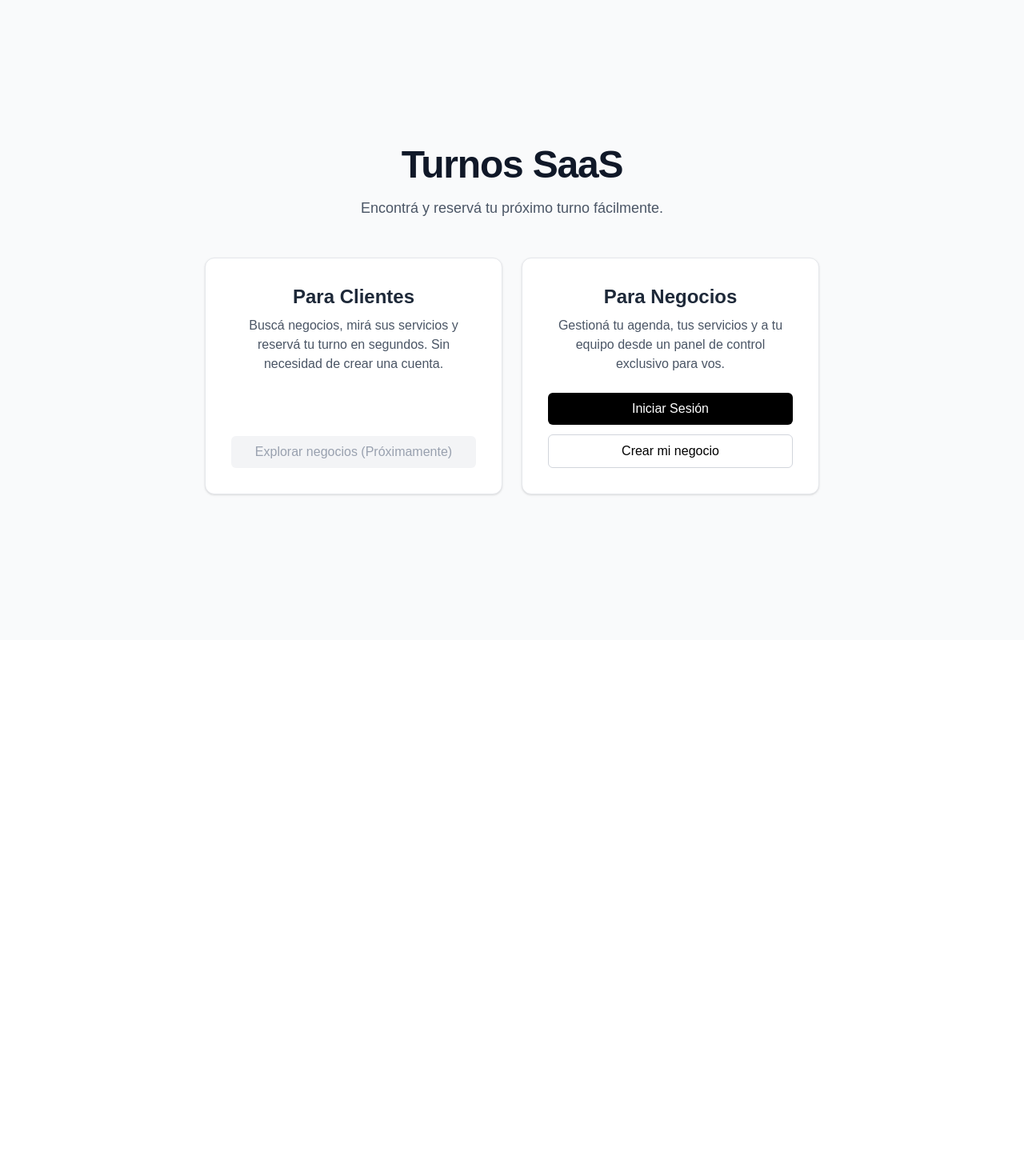
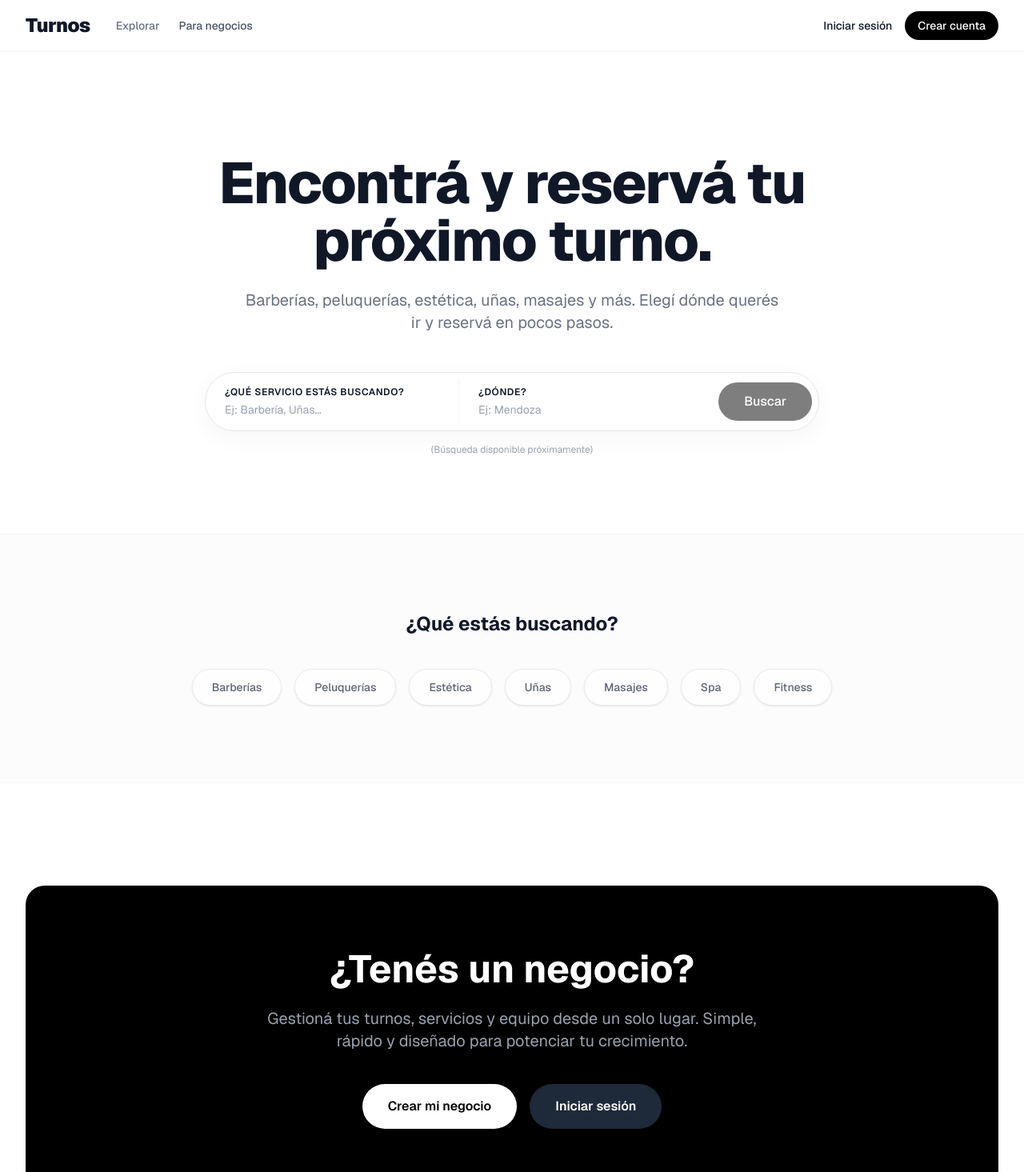
Before and after one commit to JoaquinCappa/turno-saas, a Next.js app: page / in a window 1280 px wide. Shown: the top 1465 px of the page at 80% size. Before the commit the page ends 800 px from the top, so only its background shows below. Built offline with nearby package versions, Linux system fonts and the light colour scheme.

Commit message:
Implement public and business access flow

```diff
--- a/src/app/page.tsx
+++ b/src/app/page.tsx
@@ -2,55 +2,141 @@ import Link from 'next/link';
 
 export default function Home() {
   return (
-    <div className="min-h-screen bg-gray-50 flex flex-col items-center justify-center p-8">
-      <main className="max-w-3xl w-full">
-        <div className="text-center mb-12">
-          <h1 className="text-4xl font-extrabold tracking-tight text-gray-900 sm:text-5xl mb-4">
-            Turnos SaaS
+    <div className="min-h-screen bg-white flex flex-col font-sans">
+      {/* HEADER */}
+      <header className="w-full border-b border-gray-100 bg-white/80 backdrop-blur-md sticky top-0 z-50">
+        <div className="max-w-7xl mx-auto px-4 sm:px-6 lg:px-8 h-16 flex items-center justify-between">
+          <div className="flex items-center gap-8">
+            <Link href="/" className="text-2xl font-black tracking-tight text-gray-900">
+              Turnos
+            </Link>
+            <nav className="hidden md:flex items-center gap-6">
+              <span className="text-sm font-medium text-gray-500 cursor-not-allowed">Explorar</span>
+              <a href="#negocios" className="text-sm font-medium text-gray-600 hover:text-gray-900 transition-colors">
+                Para negocios
+              </a>
+            </nav>
+          </div>
+          <div className="flex items-center gap-4">
+            <Link href="/login" className="text-sm font-medium text-gray-900 hover:text-gray-600 transition-colors">
+              Iniciar sesión
+            </Link>
+            <Link href="/register" className="hidden sm:inline-flex text-sm font-medium bg-black text-white px-4 py-2 rounded-full hover:bg-gray-800 transition-colors">
+              Crear cuenta
+            </Link>
+          </div>
+        </div>
+      </header>
+
+      {/* MAIN CONTENT */}
+      <main className="flex-1">
+        {/* HERO */}
+        <section className="max-w-7xl mx-auto px-4 sm:px-6 lg:px-8 pt-20 pb-24 md:pt-32 md:pb-32 text-center flex flex-col items-center">
+          <h1 className="text-5xl md:text-7xl font-extrabold tracking-tight text-gray-900 max-w-4xl mb-6">
+            Encontrá y reservá tu próximo turno.
           </h1>
-          <p className="text-lg text-gray-600">
-            Encontrá y reservá tu próximo turno fácilmente.
+          <p className="text-lg md:text-xl text-gray-500 max-w-2xl mb-12">
+            Barberías, peluquerías, estética, uñas, masajes y más. Elegí dónde querés ir y reservá en pocos pasos.
           </p>
-        </div>
 
-        <div className="grid md:grid-cols-2 gap-6">
-          {/* Path: Cliente Final */}
-          <div className="bg-white p-8 rounded-xl shadow-sm border border-gray-200 flex flex-col items-center text-center">
-            <h2 className="text-2xl font-bold text-gray-800 mb-2">Para Clientes</h2>
-            <p className="text-gray-600 mb-6 flex-1">
-              Buscá negocios, mirá sus servicios y reservá tu turno en segundos. Sin necesidad de crear una cuenta.
-            </p>
+          {/* FAKE SEARCH BOX */}
+          <div className="w-full max-w-3xl bg-white p-2 rounded-2xl md:rounded-full border border-gray-200 shadow-[0_8px_30px_rgb(0,0,0,0.04)] flex flex-col md:flex-row items-center gap-2 relative">
+            <div className="w-full md:flex-1 flex flex-col items-start px-4 py-2 border-b md:border-b-0 md:border-r border-gray-100">
+              <label className="text-xs font-semibold text-gray-900 uppercase tracking-wider mb-1">
+                ¿Qué servicio estás buscando?
+              </label>
+              <input
+                type="text"
+                placeholder="Ej: Barbería, Uñas..."
+                className="w-full text-sm text-gray-600 placeholder-gray-400 bg-transparent focus:outline-none"
+                disabled
+              />
+            </div>
+
+            <div className="w-full md:flex-1 flex flex-col items-start px-4 py-2">
+              <label className="text-xs font-semibold text-gray-900 uppercase tracking-wider mb-1">
+                ¿Dónde?
+              </label>
+              <input
+                type="text"
+                placeholder="Ej: Mendoza"
+                className="w-full text-sm text-gray-600 placeholder-gray-400 bg-transparent focus:outline-none"
+                disabled
+              />
+            </div>
+
             <button
               disabled
-              className="w-full bg-gray-100 text-gray-400 font-medium py-2 px-4 rounded-md cursor-not-allowed"
+              className="w-full md:w-auto mt-2 md:mt-0 bg-black text-white px-8 py-4 md:py-3 rounded-xl md:rounded-full font-medium hover:bg-gray-800 transition-colors disabled:opacity-50 disabled:cursor-not-allowed"
             >
-              Explorar negocios (Próximamente)
+              Buscar
             </button>
+            <div className="absolute -bottom-8 left-1/2 -translate-x-1/2 text-xs text-gray-400">
+              (Búsqueda disponible próximamente)
+            </div>
           </div>
+        </section>
 
-          {/* Path: Negocio */}
-          <div className="bg-white p-8 rounded-xl shadow-sm border border-gray-200 flex flex-col items-center text-center">
-            <h2 className="text-2xl font-bold text-gray-800 mb-2">Para Negocios</h2>
-            <p className="text-gray-600 mb-6 flex-1">
-              Gestioná tu agenda, tus servicios y a tu equipo desde un panel de control exclusivo para vos.
+        {/* CATEGORIES */}
+        <section className="bg-gray-50/50 py-24 border-y border-gray-100">
+          <div className="max-w-7xl mx-auto px-4 sm:px-6 lg:px-8 text-center">
+            <h2 className="text-2xl font-bold text-gray-900 mb-10">¿Qué estás buscando?</h2>
+            <div className="flex flex-wrap justify-center gap-4">
+              {['Barberías', 'Peluquerías', 'Estética', 'Uñas', 'Masajes', 'Spa', 'Fitness'].map((cat) => (
+                <div
+                  key={cat}
+                  className="px-6 py-3 bg-white border border-gray-200 rounded-full text-sm font-medium text-gray-700 shadow-sm opacity-80 cursor-not-allowed hover:border-gray-300 transition-colors"
+                >
+                  {cat}
+                </div>
+              ))}
+            </div>
+          </div>
+        </section>
+
+        {/* B2B SECTION */}
+        <section id="negocios" className="max-w-7xl mx-auto px-4 sm:px-6 lg:px-8 py-24 md:py-32">
+          <div className="bg-black rounded-3xl p-10 md:p-20 text-center flex flex-col items-center">
+            <h2 className="text-3xl md:text-5xl font-bold text-white mb-6">
+              ¿Tenés un negocio?
+            </h2>
+            <p className="text-gray-400 text-lg md:text-xl max-w-2xl mb-10">
+              Gestioná tus turnos, servicios y equipo desde un solo lugar. Simple, rápido y diseñado para potenciar tu crecimiento.
             </p>
-            <div className="w-full flex flex-col gap-3">
-              <Link
-                href="/login"
-                className="w-full bg-black text-white font-medium py-2 px-4 rounded-md hover:bg-gray-800 transition-colors"
-              >
-                Iniciar Sesión
-              </Link>
+            <div className="flex flex-col sm:flex-row items-center gap-4 w-full sm:w-auto">
               <Link
                 href="/register"
-                className="w-full bg-white text-black border border-gray-300 font-medium py-2 px-4 rounded-md hover:bg-gray-50 transition-colors"
+                className="w-full sm:w-auto bg-white text-black px-8 py-4 rounded-full font-semibold hover:bg-gray-100 transition-colors text-center"
               >
                 Crear mi negocio
               </Link>
+              <Link
+                href="/login"
+                className="w-full sm:w-auto bg-gray-800 text-white px-8 py-4 rounded-full font-semibold hover:bg-gray-700 transition-colors text-center"
+              >
+                Iniciar sesión
+              </Link>
             </div>
           </div>
+        </section>
+      </main>
+
+      {/* FOOTER */}
+      <footer className="border-t border-gray-100 bg-white py-12">
+        <div className="max-w-7xl mx-auto px-4 sm:px-6 lg:px-8 flex flex-col md:flex-row justify-between items-center gap-6">
+          <div className="text-xl font-black tracking-tight text-gray-900">
+            Turnos
+          </div>
+          <div className="flex items-center gap-6 text-sm text-gray-500">
+            <a href="#negocios" className="hover:text-gray-900 transition-colors">Para negocios</a>
+            <Link href="/login" className="hover:text-gray-900 transition-colors">Iniciar sesión</Link>
+            <Link href="/register" className="hover:text-gray-900 transition-colors">Crear mi negocio</Link>
+          </div>
+          <div className="text-sm text-gray-400">
+            &copy; {new Date().getFullYear()} Turnos SaaS
+          </div>
         </div>
-      </main>
+      </footer>
     </div>
   );
 }
```
